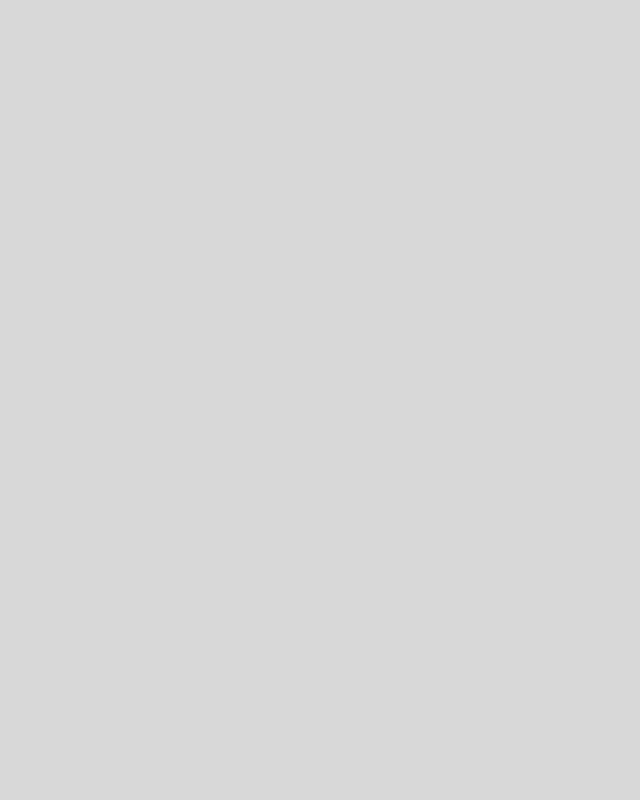
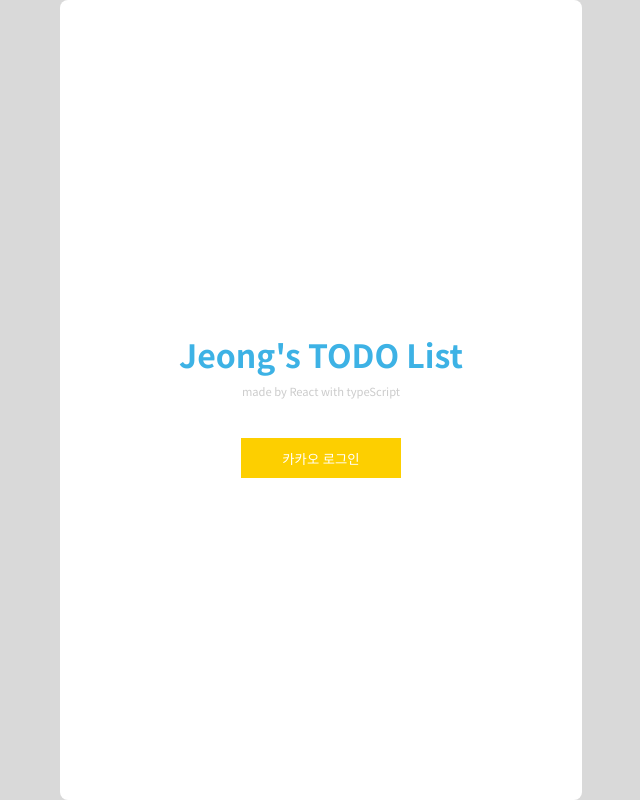
Before and after one commit to sojeonghwang/jeong-s-todo-list, a React (Create React App) app: page /login in a window 1280 px wide. Before the commit this address had no page. Shown: the whole page, without its empty margins (319-959 px from the left). Built offline with nearby package versions, Linux system fonts and the light colour scheme.

Commit message:
[기능 개발] 로그인 페이지 개발(마크업), 캘린더 페이지가 메인으로 동작하도록 수정

```diff
--- a/src/App.js
+++ b/src/App.js
@@ -1,11 +1,15 @@
 import { Route, Routes } from 'react-router-dom';
 import BaseLayout from './layout/BaseLayout'
-import Home from './pages/Home';
+import Login from './pages/Login'
+import DateTodoList from './pages/DateTodoList';
+import Calendar from './pages/Calendar'
 
 function App() {
   return (
     <Routes>
-      <Route path="/" element={BaseLayout(<Home />)} />
+      <Route exact strict path="/login" element={BaseLayout(<Login />)} />
+      <Route path="/" element={BaseLayout(<Calendar />)} />
+      <Route exact strict path="/daily" element={BaseLayout(<DateTodoList />)} />
     </Routes>
   );
 }
--- a/src/css/index.css
+++ b/src/css/index.css
@@ -51,3 +51,37 @@
   text-align: left;
   margin-top: 3rem;
 }
+
+.login-title {
+  font-weight: bold;
+  font-size: 2rem;
+  color: #3DB2E5;
+}
+
+.login-made-by {
+  font-size: 0.7rem;
+  margin-top: 1rem;
+  color: #ccc;
+}
+
+.login-wrapper {
+  display: table;
+  height: 100%;
+  width: 100%;
+}
+
+.login-inner-wrapper {
+  display: table-cell;
+  vertical-align: middle;
+}
+
+.kakao-login {
+  margin-top: 2.5rem;
+  width: 10rem;
+  height: 2.5rem;
+  line-height: 2.5rem;
+  color: #fff;
+  background: #FDCF00;
+  border: 1px #FDCF00 solid;
+  cursor: pointer;
+}
--- a/src/index.js
+++ b/src/index.js
@@ -10,7 +10,7 @@
 const root = ReactDOM.createRoot(document.getElementById('root'));
 root.render(
   <BrowserRouter>
-      <App />
+    <App />
   </BrowserRouter>
 );
 
--- a/src/layout/BaseLayout.tsx
+++ b/src/layout/BaseLayout.tsx
@@ -1,7 +1,6 @@
 import React, { ReactNode } from 'react';
 
 const BaseLayout = (component: ReactNode) => {
-
     return (
         <div className='base-lay-out'>
             {component}
--- /dev/null
+++ b/src/pages/Calendar.tsx
@@ -0,0 +1,11 @@
+import React from 'react';
+
+const Calendar = () => {
+    return (
+        <div>
+            여기는 캘린더!
+        </div>
+    );
+};
+
+export default Calendar;
--- a/src/pages/Home.tsx
+++ b/src/pages/DateTodoList.tsx
@@ -1,7 +1,7 @@
 import React from 'react';
 import TodoList from '../components/home/TodoList'
 
-const Home = () => {
+const DateTodoList = () => {
     return (
         <div>
             <div className="date-and-todo-count">
@@ -14,4 +14,4 @@
     );
 };
 
-export default Home;
+export default DateTodoList;
--- /dev/null
+++ b/src/pages/Login.tsx
@@ -0,0 +1,22 @@
+import React from 'react';
+import { useNavigate } from "react-router-dom";
+
+const Login = () => {
+    const navigate = useNavigate();
+    const loginByKakao = () => {
+        // #TODO: 카카오 소셜 로그인 연동 필요
+        navigate("/")
+    };
+
+    return (
+        <div className="login-wrapper">
+            <div className='login-inner-wrapper'>
+                <h1 className="login-title">Jeong's TODO List</h1>
+                <p className="login-made-by">made by React with typeScript</p>
+                <button onClick={loginByKakao} className='kakao-login'>카카오 로그인</button>
+            </div>
+        </div>
+    );
+};
+
+export default Login;
```
Also changed, not shown: 2 other files (tests, documents, lock files or other folders).
